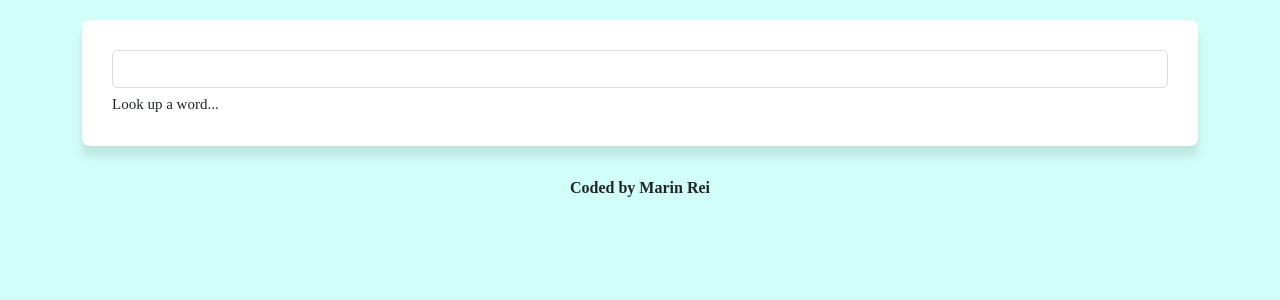
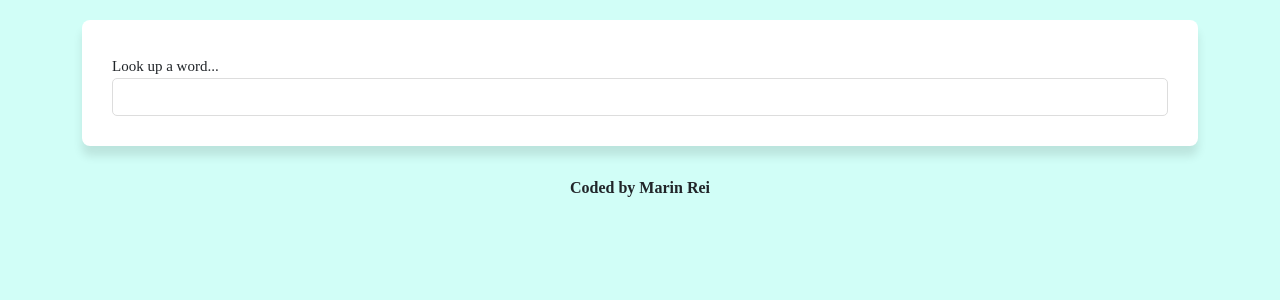
Before and after one commit to mariiiiin913/my-dictionary-project, a React (Create React App) app: page / in a window 1280 px wide. Shown: the top 300 px of the page. Built offline with nearby package versions, Linux system fonts and the light colour scheme.

Commit message:
Moved className hint

```diff
--- a/src/Dictionary.js
+++ b/src/Dictionary.js
@@ -26,12 +26,12 @@ const[results, setResults]=useState(null);
     return (
         <div className="Dictionary">
           <section>
+          <div className="hint">
+              Look up a word...
+            </div>
           <form onSubmit={search}>
             <input type="search" onChange={handleKeywordUpdate}/>
             </form>
-            <div className="hint">
-              Look up a word...
-            </div>
             </section>
             <Results results={results}/>
             </div>);
```
